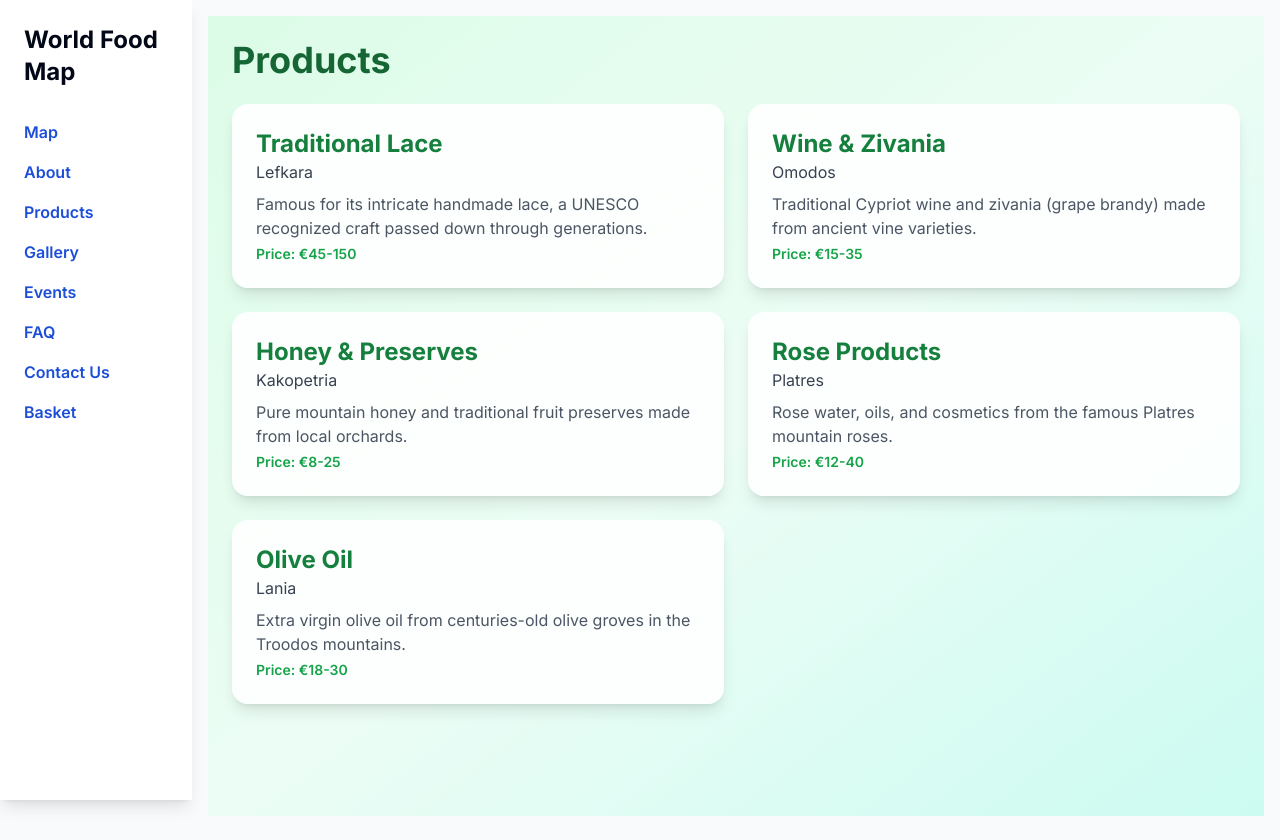
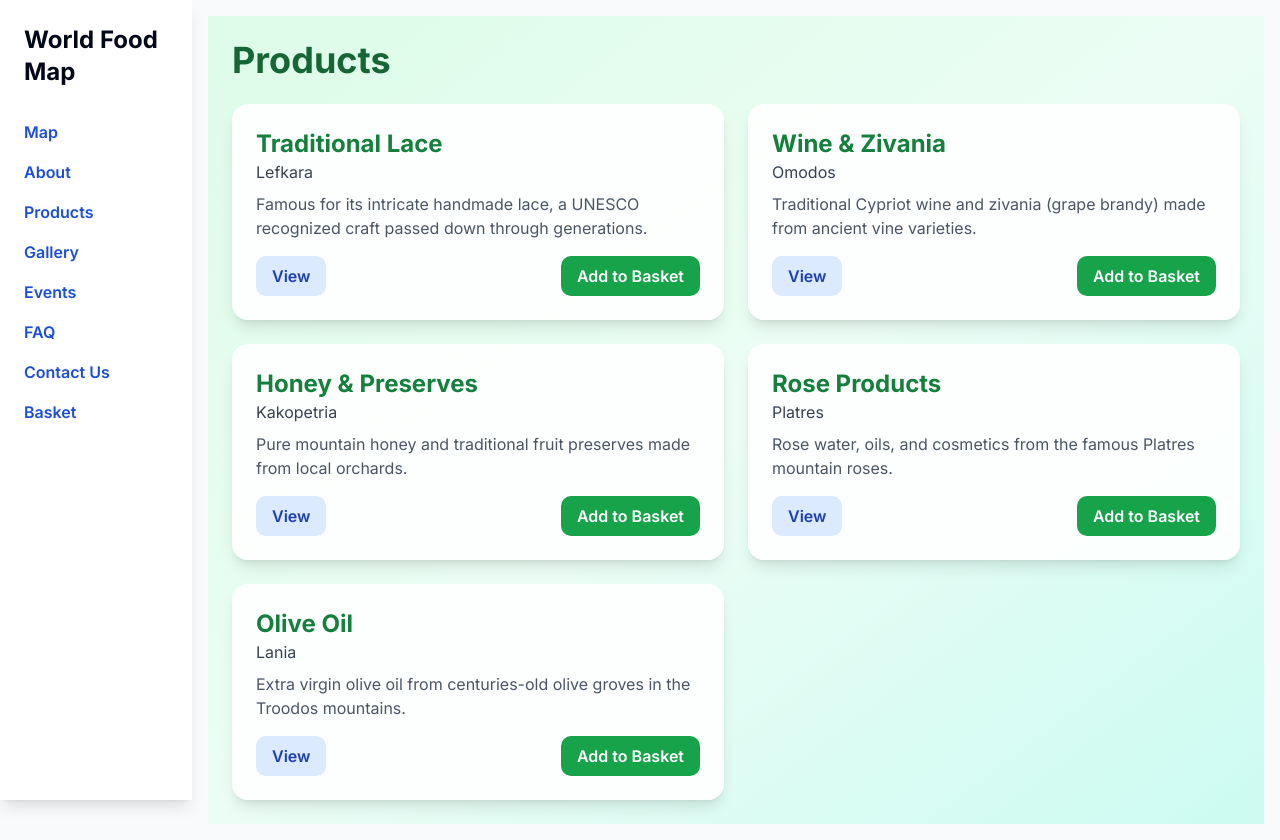
Before and after one commit to alexischry123x/WorldFoodByMap, a React (Vite) app: page /products in a window 1280 px wide. Built offline with nearby package versions, Linux system fonts and the light colour scheme.

Commit message:
Update Products.tsx

```diff
--- a/src/pages/Products.tsx
+++ b/src/pages/Products.tsx
@@ -1,26 +1,53 @@
-// src/pages/Products.tsx
 import React from "react";
-import { villageData } from "../components/villageData";
 import { Link } from "react-router-dom";
+import { villageData } from "../data/villageData";
+import { useCart } from "../components/CartContext";
 
 const Products: React.FC = () => {
+  const { addToCart } = useCart();
+
   return (
     <div className="min-h-screen p-6 bg-gradient-to-br from-green-100 via-emerald-50 to-teal-100">
       <div className="max-w-5xl mx-auto">
         <h1 className="text-4xl font-bold text-green-800 mb-6">Products</h1>
-
         <div className="grid md:grid-cols-2 gap-6">
           {Object.values(villageData).map((village) => (
-            <Link
+            <div
               key={village.id}
-              to={`/village/${village.id}`}
-              className="bg-white/90 p-6 rounded-2xl shadow-lg hover:scale-105 transition-transform"
+              className="bg-white/90 p-6 rounded-2xl shadow-lg hover:scale-105 transition-transform flex flex-col justify-between"
             >
-              <h2 className="text-2xl font-bold text-green-700">{village.product}</h2>
-              <p className="text-gray-700">{village.name}</p>
-              <p className="mt-2 text-gray-600">{village.description}</p>
-              <p className="mt-1 text-sm font-semibold text-green-600">Price: {village.price}</p>
-            </Link>
+              {/* Product info */}
+              <div>
+                <h2 className="text-2xl font-bold text-green-700">
+                  {village.product}
+                </h2>
+                <p className="text-gray-700">{village.name}</p>
+                <p className="mt-2 text-gray-600">{village.description}</p>
+              </div>
+
+              {/* Buttons */}
+              <div className="mt-4 flex justify-between items-center">
+                <Link
+                  to={`/village/${village.id}`}
+                  className="px-4 py-2 rounded-lg bg-blue-100 text-blue-800 hover:bg-blue-200 font-semibold"
+                >
+                  View
+                </Link>
+
+                <button
+                  onClick={() =>
+                    addToCart({
+                      id: village.id,
+                      name: village.product,
+                      price: village.price ?? 0, // if you have price in data
+                    })
+                  }
+                  className="px-4 py-2 rounded-lg bg-green-600 text-white hover:bg-green-700 font-semibold"
+                >
+                  Add to Basket
+                </button>
+              </div>
+            </div>
           ))}
         </div>
       </div>
```
